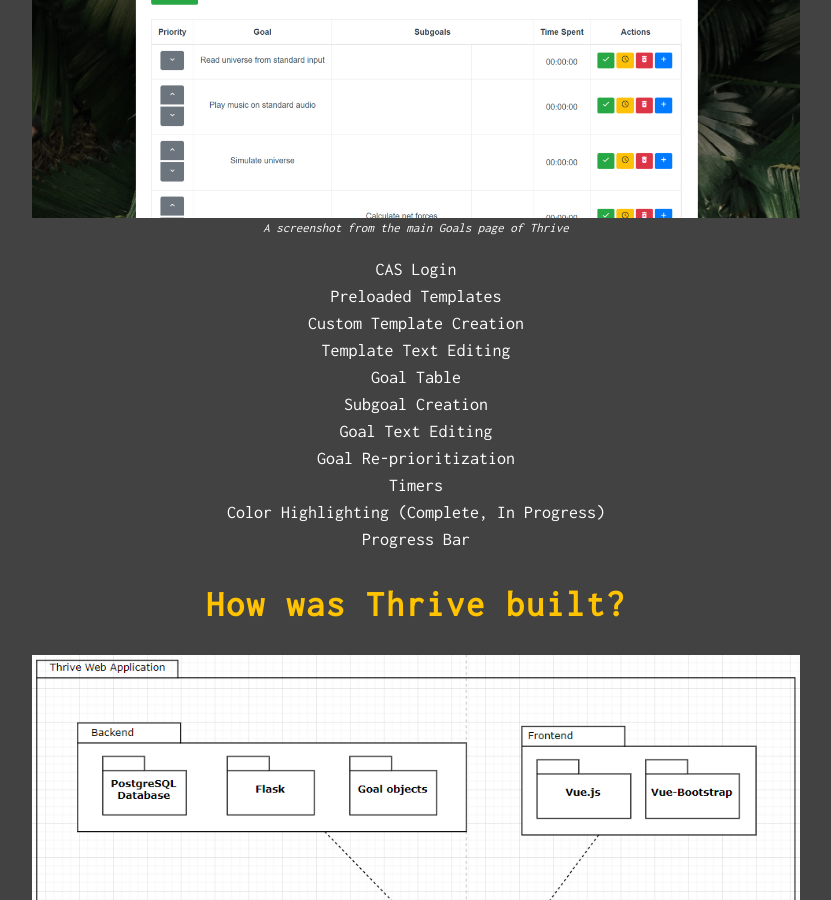
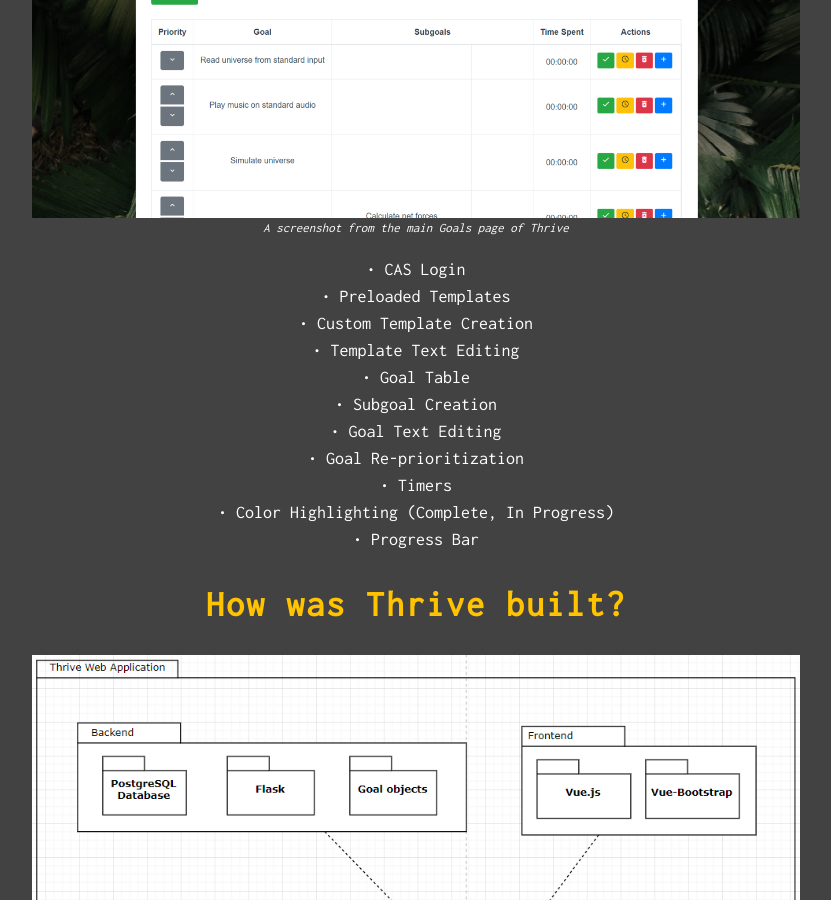
Before and after one commit to justintranjt/justintranjt.github.io, a Jekyll site: the page built from _projects/2019-01-23-Thrive-Goals.md, in a window 1280 px wide and 900 px high, scrolled down 2008 px. Shown: the whole window, without its empty margins (224-1055 px from the left). Built offline with Jekyll 4.4.1, drawn with Linux system fonts in a browser that asks for light colours.

Commit message:
Update 2019-01-23-Thrive-Goals.md

```diff
--- a/_projects/2019-01-23-Thrive-Goals.md
+++ b/_projects/2019-01-23-Thrive-Goals.md
@@ -22,17 +22,17 @@
 # What main features does Thrive provide?
 ![]( /projects/thriveGoals.png )*A screenshot from the main Goals page of Thrive*
 
-* CAS Login
-* Preloaded Templates
-* Custom Template Creation
-* Template Text Editing
-* Goal Table
-* Subgoal Creation
-* Goal Text Editing
-* Goal Re-prioritization
-* Timers
-* Color Highlighting (Complete, In Progress)
-* Progress Bar
+* • CAS Login
+* • Preloaded Templates
+* • Custom Template Creation
+* • Template Text Editing
+* • Goal Table
+* • Subgoal Creation
+* • Goal Text Editing
+* • Goal Re-prioritization
+* • Timers
+* • Color Highlighting (Complete, In Progress)
+* • Progress Bar
 
 # How was Thrive built?
 ![]( /projects/thriveUML.png )*A simplified UML Diagram of the Thrive tech stack*
```
